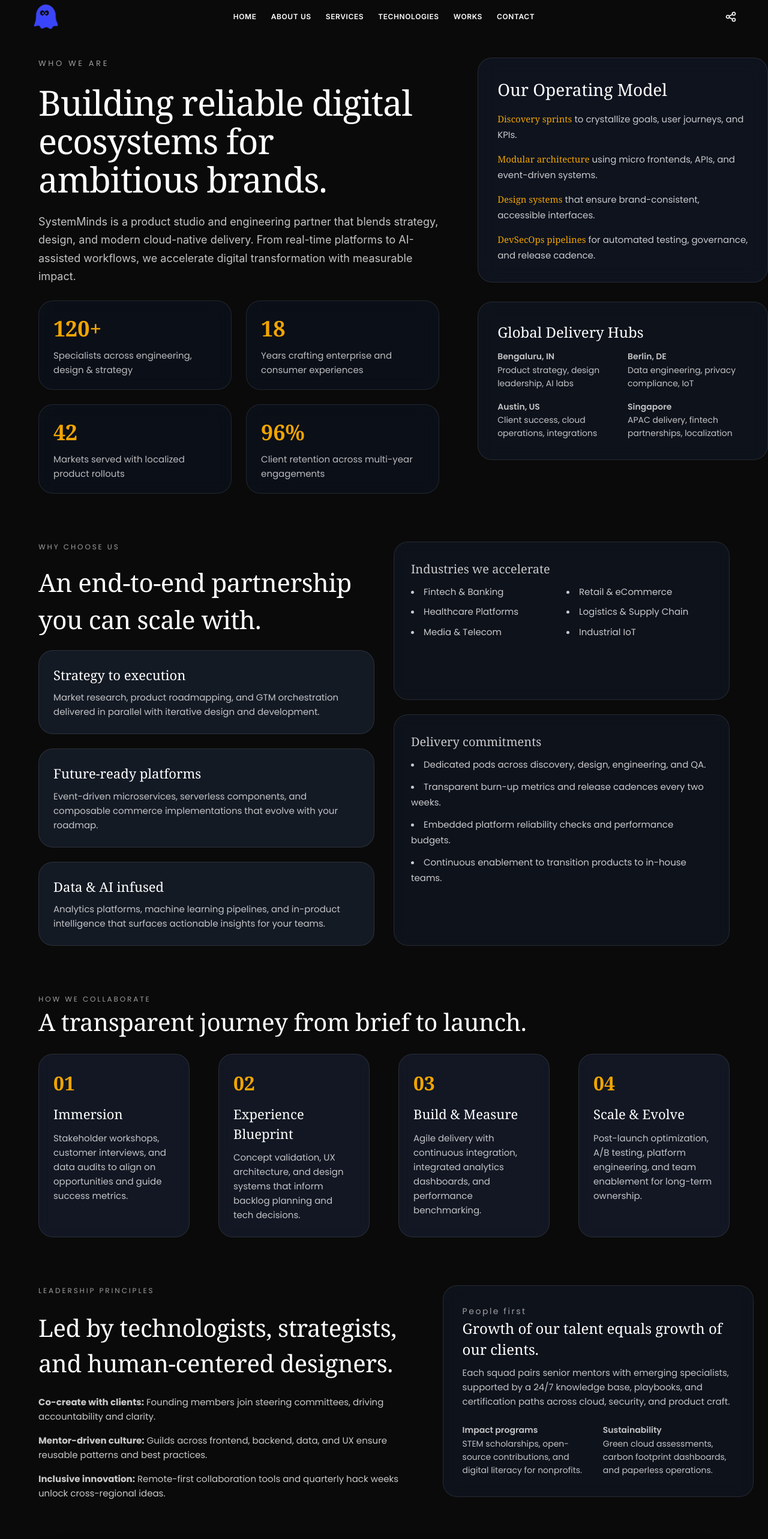
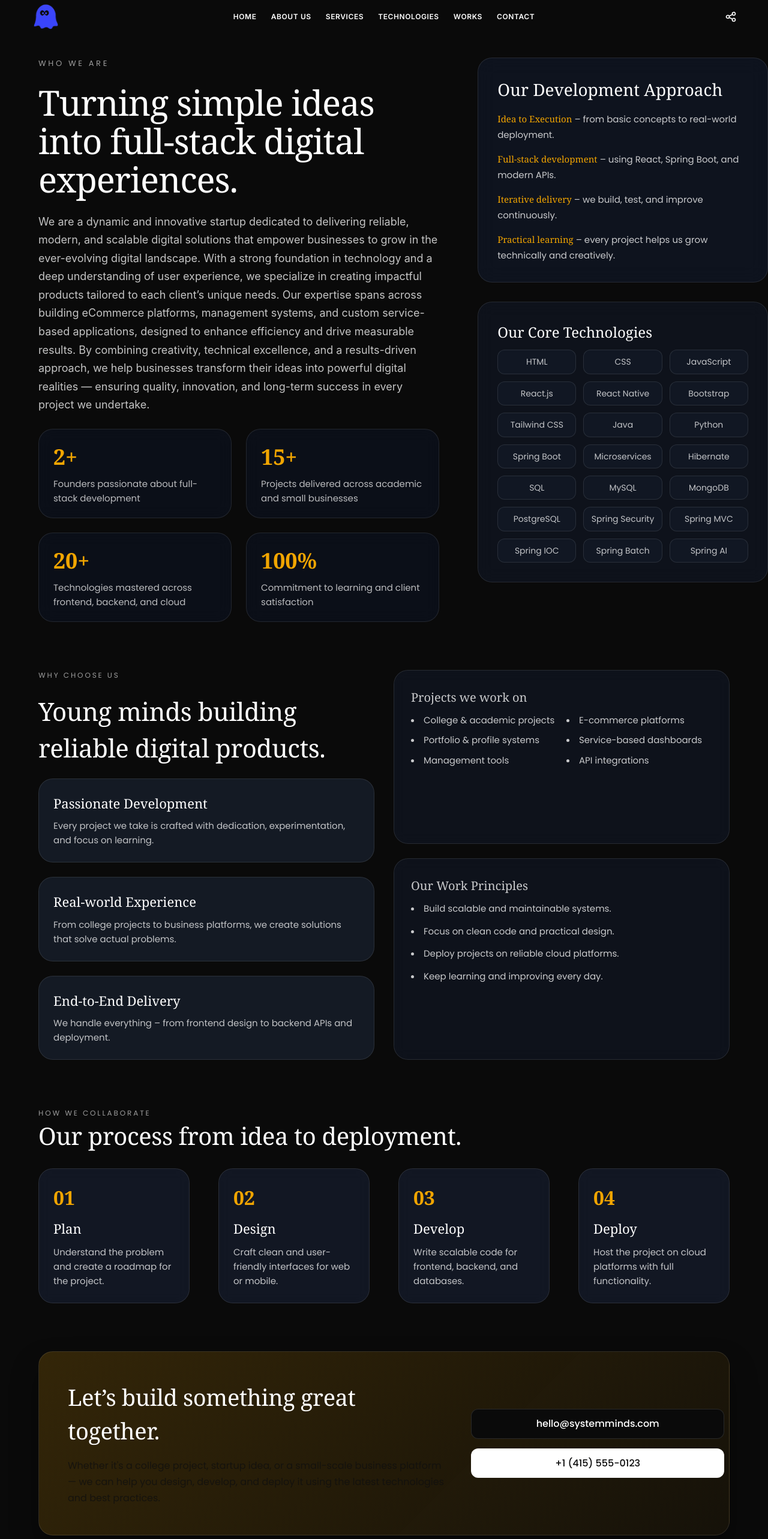
Before and after one commit to SystemMinds/SystemMinds_Frontend, a React (Vite) app: page /about-company in a window 1280 px wide. Shown: the top 2566 px of the page at 60% size. Built offline with nearby package versions, Linux system fonts and the light colour scheme.

Commit message:
content added

```diff
--- a/src/pages/AboutCompany.jsx
+++ b/src/pages/AboutCompany.jsx
@@ -16,22 +16,23 @@ function AboutCompany() {
     <div className="min-h-screen overflow-x-hidden" style={{ backgroundColor: '#0A0A0A', color: '#ffffff' }}>
       <Header />
       <main className="relative z-10" style={{ paddingTop: '96px', paddingBottom: '80px' }}>
+        {/* Who We Are */}
         <section className="px-6 md:px-12 lg:px-16">
           <div className="max-w-7xl mx-auto grid gap-16 lg:grid-cols-[58%_42%] items-start">
             <div className="space-y-6">
               <p className="uppercase tracking-[0.28em]" style={{ fontFamily: '"Poppins", sans-serif', color: 'rgba(255,255,255,0.6)', fontSize: '13px' }}>Who we are</p>
               <h1 style={{ fontFamily: '"Volkhov", "Georgia", serif', fontSize: '58px', lineHeight: 1.1, letterSpacing: '-0.02em' }}>
-                Building reliable digital ecosystems for ambitious brands.
+                Turning simple ideas into full-stack digital experiences.
               </h1>
               <p style={{ fontFamily: '"SF Pro Display", -apple-system, BlinkMacSystemFont, sans-serif', fontSize: '18px', lineHeight: 1.7, color: 'rgba(255,255,255,0.76)' }}>
-                SystemMinds is a product studio and engineering partner that blends strategy, design, and modern cloud-native delivery. From real-time platforms to AI-assisted workflows, we accelerate digital transformation with measurable impact.
+              We are a dynamic and innovative startup dedicated to delivering reliable, modern, and scalable digital solutions that empower businesses to grow in the ever-evolving digital landscape. With a strong foundation in technology and a deep understanding of user experience, we specialize in creating impactful products tailored to each client’s unique needs. Our expertise spans across building eCommerce platforms, management systems, and custom service-based applications, designed to enhance efficiency and drive measurable results. By combining creativity, technical excellence, and a results-driven approach, we help businesses transform their ideas into powerful digital realities — ensuring quality, innovation, and long-term success in every project we undertake.
               </p>
               <div className="grid grid-cols-1 sm:grid-cols-2 gap-6">
                 {[
-                  { value: '120+', label: 'Specialists across engineering, design & strategy' },
-                  { value: '18', label: 'Years crafting enterprise and consumer experiences' },
-                  { value: '42', label: 'Markets served with localized product rollouts' },
-                  { value: '96%', label: 'Client retention across multi-year engagements' }
+                  { value: '2+', label: 'Founders passionate about full-stack development' },
+                  { value: '15+', label: 'Projects delivered across academic and small businesses' },
+                  { value: '20+', label: 'Technologies mastered across frontend, backend, and cloud' },
+                  { value: '100%', label: 'Commitment to learning and client satisfaction' }
                 ].map((item) => (
                   <div key={item.value} className="rounded-3xl border border-white/10 px-6 py-5" style={{ background: 'rgba(15,23,42,0.45)', backdropFilter: 'blur(12px)' }}>
                     <span style={{ ...highlightStyle, fontSize: '36px', fontWeight: 700 }}>{item.value}</span>
@@ -42,49 +43,41 @@ function AboutCompany() {
             </div>
             <div className="space-y-8">
               <div className="rounded-3xl border border-white/10 p-8" style={{ background: 'rgba(17,24,39,0.7)', backdropFilter: 'blur(16px)' }}>
-                <h2 style={{ fontFamily: '"Volkhov", "Georgia", serif', fontSize: '28px', marginBottom: '16px' }}>Our Operating Model</h2>
+                <h2 style={{ fontFamily: '"Volkhov", "Georgia", serif', fontSize: '28px', marginBottom: '16px' }}>Our Development Approach</h2>
                 <ul className="space-y-4" style={{ fontFamily: '"Poppins", sans-serif', fontSize: '15px', lineHeight: 1.7, color: 'rgba(255,255,255,0.78)' }}>
-                  <li><span style={highlightStyle}>Discovery sprints</span> to crystallize goals, user journeys, and KPIs.</li>
-                  <li><span style={highlightStyle}>Modular architecture</span> using micro frontends, APIs, and event-driven systems.</li>
-                  <li><span style={highlightStyle}>Design systems</span> that ensure brand-consistent, accessible interfaces.</li>
-                  <li><span style={highlightStyle}>DevSecOps pipelines</span> for automated testing, governance, and release cadence.</li>
+                  <li><span style={highlightStyle}>Idea to Execution</span> – from basic concepts to real-world deployment.</li>
+                  <li><span style={highlightStyle}>Full-stack development</span> – using React, Spring Boot, and modern APIs.</li>
+                  <li><span style={highlightStyle}>Iterative delivery</span> – we build, test, and improve continuously.</li>
+                  <li><span style={highlightStyle}>Practical learning</span> – every project helps us grow technically and creatively.</li>
                 </ul>
               </div>
               <div className="rounded-3xl border border-white/10 p-8" style={{ background: 'rgba(17,24,39,0.6)', backdropFilter: 'blur(14px)' }}>
-                <h3 style={{ fontFamily: '"Volkhov", "Georgia", serif', fontSize: '24px', marginBottom: '12px' }}>Global Delivery Hubs</h3>
-                <div className="grid grid-cols-1 sm:grid-cols-2 gap-4" style={{ fontFamily: '"Poppins", sans-serif', fontSize: '14px', lineHeight: 1.6, color: 'rgba(255,255,255,0.75)' }}>
-                  <div>
-                    <p style={{ fontWeight: 600 }}>Bengaluru, IN</p>
-                    <p>Product strategy, design leadership, AI labs</p>
-                  </div>
-                  <div>
-                    <p style={{ fontWeight: 600 }}>Berlin, DE</p>
-                    <p>Data engineering, privacy compliance, IoT</p>
-                  </div>
-                  <div>
-                    <p style={{ fontWeight: 600 }}>Austin, US</p>
-                    <p>Client success, cloud operations, integrations</p>
-                  </div>
-                  <div>
-                    <p style={{ fontWeight: 600 }}>Singapore</p>
-                    <p>APAC delivery, fintech partnerships, localization</p>
-                  </div>
+                <h3 style={{ fontFamily: '"Volkhov", "Georgia", serif', fontSize: '24px', marginBottom: '12px' }}>Our Core Technologies</h3>
+                <div className="grid grid-cols-2 sm:grid-cols-3 gap-3" style={{ fontFamily: '"Poppins", sans-serif', fontSize: '14px', lineHeight: 1.6, color: 'rgba(255,255,255,0.75)' }}>
+                  {[
+                    'HTML', 'CSS', 'JavaScript', 'React.js', 'React Native', 'Bootstrap', 'Tailwind CSS',
+                    'Java', 'Python', 'Spring Boot', 'Microservices', 'Hibernate', 'SQL', 'MySQL',
+                    'MongoDB', 'PostgreSQL', 'Spring Security', 'Spring MVC', 'Spring IOC', 'Spring Batch', 'Spring AI'
+                  ].map((tech) => (
+                    <div key={tech} className="border border-white/10 rounded-xl px-3 py-2 text-center bg-[rgba(24,33,52,0.4)]">{tech}</div>
+                  ))}
                 </div>
               </div>
             </div>
           </div>
         </section>
 
+        {/* Why Choose Us */}
         <section className="px-6 md:px-12 lg:px-16 mt-20">
           <div className="max-w-7xl mx-auto grid gap-8 lg:grid-cols-2">
             <div className="space-y-5">
               <p className="uppercase tracking-[0.24em]" style={{ fontFamily: '"Poppins", sans-serif', color: 'rgba(255,255,255,0.6)', fontSize: '12px' }}>Why choose us</p>
-              <h2 style={{ fontFamily: '"Volkhov", "Georgia", serif', fontSize: '42px', letterSpacing: '-0.01em' }}>An end-to-end partnership you can scale with.</h2>
+              <h2 style={{ fontFamily: '"Volkhov", "Georgia", serif', fontSize: '42px', letterSpacing: '-0.01em' }}>Young minds building reliable digital products.</h2>
               <div className="grid gap-6">
                 {[
-                  { title: 'Strategy to execution', desc: 'Market research, product roadmapping, and GTM orchestration delivered in parallel with iterative design and development.' },
-                  { title: 'Future-ready platforms', desc: 'Event-driven microservices, serverless components, and composable commerce implementations that evolve with your roadmap.' },
-                  { title: 'Data & AI infused', desc: 'Analytics platforms, machine learning pipelines, and in-product intelligence that surfaces actionable insights for your teams.' }
+                  { title: 'Passionate Development', desc: 'Every project we take is crafted with dedication, experimentation, and focus on learning.' },
+                  { title: 'Real-world Experience', desc: 'From college projects to business platforms, we create solutions that solve actual problems.' },
+                  { title: 'End-to-End Delivery', desc: 'We handle everything – from frontend design to backend APIs and deployment.' }
                 ].map((item) => (
                   <div key={item.title} className="rounded-3xl border border-white/10 p-6" style={{ background: 'rgba(30,41,59,0.55)', backdropFilter: 'blur(12px)' }}>
                     <h3 style={{ fontFamily: '"Volkhov", "Georgia", serif', fontSize: '22px', marginBottom: '10px' }}>{item.title}</h3>
@@ -93,41 +86,43 @@ function AboutCompany() {
                 ))}
               </div>
             </div>
+
             <div className="grid gap-6" style={{ fontFamily: '"Poppins", sans-serif', fontSize: '15px', lineHeight: 1.7, color: 'rgba(255,255,255,0.78)' }}>
               <div className="rounded-3xl border border-white/10 p-7" style={{ background: 'rgba(17,24,39,0.6)', backdropFilter: 'blur(10px)' }}>
-                <h4 style={{ fontFamily: '"Volkhov", "Georgia", serif', fontSize: '20px', marginBottom: '8px' }}>Industries we accelerate</h4>
+                <h4 style={{ fontFamily: '"Volkhov", "Georgia", serif', fontSize: '20px', marginBottom: '8px' }}>Projects we work on</h4>
                 <ul className="grid grid-cols-2 gap-x-4 gap-y-2 list-disc list-inside">
-                  <li>Fintech & Banking</li>
-                  <li>Retail & eCommerce</li>
-                  <li>Healthcare Platforms</li>
-                  <li>Logistics & Supply Chain</li>
-                  <li>Media & Telecom</li>
-                  <li>Industrial IoT</li>
+                  <li>College & academic projects</li>
+                  <li>E-commerce platforms</li>
+                  <li>Portfolio & profile systems</li>
+                  <li>Service-based dashboards</li>
+                  <li>Management tools</li>
+                  <li>API integrations</li>
                 </ul>
               </div>
               <div className="rounded-3xl border border-white/10 p-7" style={{ background: 'rgba(17,24,39,0.6)', backdropFilter: 'blur(10px)' }}>
-                <h4 style={{ fontFamily: '"Volkhov", "Georgia", serif', fontSize: '20px', marginBottom: '8px' }}>Delivery commitments</h4>
+                <h4 style={{ fontFamily: '"Volkhov", "Georgia", serif', fontSize: '20px', marginBottom: '8px' }}>Our Work Principles</h4>
                 <ul className="space-y-3 list-disc list-inside">
-                  <li>Dedicated pods across discovery, design, engineering, and QA.</li>
-                  <li>Transparent burn-up metrics and release cadences every two weeks.</li>
-                  <li>Embedded platform reliability checks and performance budgets.</li>
-                  <li>Continuous enablement to transition products to in-house teams.</li>
+                  <li>Build scalable and maintainable systems.</li>
+                  <li>Focus on clean code and practical design.</li>
+                  <li>Deploy projects on reliable cloud platforms.</li>
+                  <li>Keep learning and improving every day.</li>
                 </ul>
               </div>
             </div>
           </div>
         </section>
 
+        {/* Collaboration */}
         <section className="px-6 md:px-12 lg:px-16 mt-20">
           <div className="max-w-7xl mx-auto">
             <p className="uppercase tracking-[0.24em]" style={{ fontFamily: '"Poppins", sans-serif', color: 'rgba(255,255,255,0.6)', fontSize: '12px' }}>How we collaborate</p>
-            <h2 style={{ fontFamily: '"Volkhov", "Georgia", serif', fontSize: '40px', marginBottom: '24px', letterSpacing: '-0.01em' }}>A transparent journey from brief to launch.</h2>
+            <h2 style={{ fontFamily: '"Volkhov", "Georgia", serif', fontSize: '40px', marginBottom: '24px', letterSpacing: '-0.01em' }}>Our process from idea to deployment.</h2>
             <div className="grid gap-12 lg:grid-cols-4 md:grid-cols-2">
               {[
-                { step: '01', title: 'Immersion', desc: 'Stakeholder workshops, customer interviews, and data audits to align on opportunities and guide success metrics.' },
-                { step: '02', title: 'Experience Blueprint', desc: 'Concept validation, UX architecture, and design systems that inform backlog planning and tech decisions.' },
-                { step: '03', title: 'Build & Measure', desc: 'Agile delivery with continuous integration, integrated analytics dashboards, and performance benchmarking.' },
-                { step: '04', title: 'Scale & Evolve', desc: 'Post-launch optimization, A/B testing, platform engineering, and team enablement for long-term ownership.' }
+                { step: '01', title: 'Plan', desc: 'Understand the problem and create a roadmap for the project.' },
+                { step: '02', title: 'Design', desc: 'Craft clean and user-friendly interfaces for web or mobile.' },
+                { step: '03', title: 'Develop', desc: 'Write scalable code for frontend, backend, and databases.' },
+                { step: '04', title: 'Deploy', desc: 'Host the project on cloud platforms with full functionality.' }
               ].map((item) => (
                 <div key={item.step} className="flex flex-col gap-3 rounded-3xl border border-white/10 p-6" style={{ background: 'rgba(24,33,52,0.6)', backdropFilter: 'blur(10px)' }}>
                   <span style={{ ...highlightStyle, fontSize: '32px', fontWeight: 700 }}>{item.step}</span>
@@ -139,46 +134,14 @@ function AboutCompany() {
           </div>
         </section>
 
-        <section className="px-6 md:px-12 lg:px-16 mt-20">
-          <div className="max-w-7xl mx-auto grid gap-10 lg:grid-cols-[55%_45%] items-start">
-            <div className="space-y-6">
-              <p className="uppercase tracking-[0.24em]" style={{ fontFamily: '"Poppins", sans-serif', color: 'rgba(255,255,255,0.6)', fontSize: '12px' }}>Leadership principles</p>
-              <h2 style={{ fontFamily: '"Volkhov", "Georgia", serif', fontSize: '40px', letterSpacing: '-0.01em' }}>Led by technologists, strategists, and human-centered designers.</h2>
-              <ul className="space-y-4" style={{ fontFamily: '"Poppins", sans-serif', fontSize: '15px', lineHeight: 1.6, color: 'rgba(255,255,255,0.78)' }}>
-                <li><strong>Co-create with clients:</strong> Founding members join steering committees, driving accountability and clarity.</li>
-                <li><strong>Mentor-driven culture:</strong> Guilds across frontend, backend, data, and UX ensure reusable patterns and best practices.</li>
-                <li><strong>Inclusive innovation:</strong> Remote-first collaboration tools and quarterly hack weeks unlock cross-regional ideas.</li>
-              </ul>
-            </div>
-            <div className="rounded-3xl border border-white/10 p-8 space-y-6" style={{ background: 'rgba(17,24,39,0.6)', backdropFilter: 'blur(12px)' }}>
-              <div>
-                <p style={{ fontFamily: '"Poppins", sans-serif', fontSize: '14px', letterSpacing: '0.18em', color: 'rgba(255,255,255,0.6)' }}>People first</p>
-                <h3 style={{ fontFamily: '"Volkhov", "Georgia", serif', fontSize: '24px', marginBottom: '10px' }}>Growth of our talent equals growth of our clients.</h3>
-                <p style={{ fontFamily: '"Poppins", sans-serif', fontSize: '15px', lineHeight: 1.6, color: 'rgba(255,255,255,0.75)' }}>
-                  Each squad pairs senior mentors with emerging specialists, supported by a 24/7 knowledge base, playbooks, and certification paths across cloud, security, and product craft.
-                </p>
-              </div>
-              <div className="grid grid-cols-1 sm:grid-cols-2 gap-4" style={{ fontFamily: '"Poppins", sans-serif', fontSize: '14px', lineHeight: 1.6, color: 'rgba(255,255,255,0.75)' }}>
-                <div>
-                  <p style={{ fontWeight: 600 }}>Impact programs</p>
-                  <p>STEM scholarships, open-source contributions, and digital literacy for nonprofits.</p>
-                </div>
-                <div>
-                  <p style={{ fontWeight: 600 }}>Sustainability</p>
-                  <p>Green cloud assessments, carbon footprint dashboards, and paperless operations.</p>
-                </div>
-              </div>
-            </div>
-          </div>
-        </section>
-
+        {/* Final CTA */}
         <section className="px-6 md:px-12 lg:px-16 mt-20">
           <div className="max-w-7xl mx-auto rounded-3xl border border-white/10 p-8 md:p-12" style={{ background: 'linear-gradient(135deg, rgba(241,165,1,0.18), rgba(241,165,1,0.05))', boxShadow: '0 25px 45px rgba(0,0,0,0.35)' }}>
             <div className="grid gap-10 lg:grid-cols-[60%_40%] items-center">
               <div className="space-y-4">
-                <h2 style={{ fontFamily: '"Volkhov", "Georgia", serif', fontSize: '38px', letterSpacing: '-0.01em' }}>Let’s architect your next leap.</h2>
+                <h2 style={{ fontFamily: '"Volkhov", "Georgia", serif', fontSize: '38px', letterSpacing: '-0.01em' }}>Let’s build something great together.</h2>
                 <p style={{ fontFamily: '"Poppins", sans-serif', fontSize: '16px', lineHeight: 1.7, color: 'rgba(15,15,15,0.78)' }}>
-                  From SaaS modernization to AI-led customer experiences, we embed with your teams to launch reliable solutions. Share your challenge and we’ll translate it into a roadmap within days.
+                  Whether it's a college project, startup idea, or a small-scale business platform — we can help you design, develop, and deploy it using the latest technologies and best practices.
                 </p>
               </div>
               <div className="flex flex-col gap-4" style={{ fontFamily: '"Poppins", sans-serif' }}>
```
Also changed, not shown: 1 other file (tests, documents, lock files or other folders).
